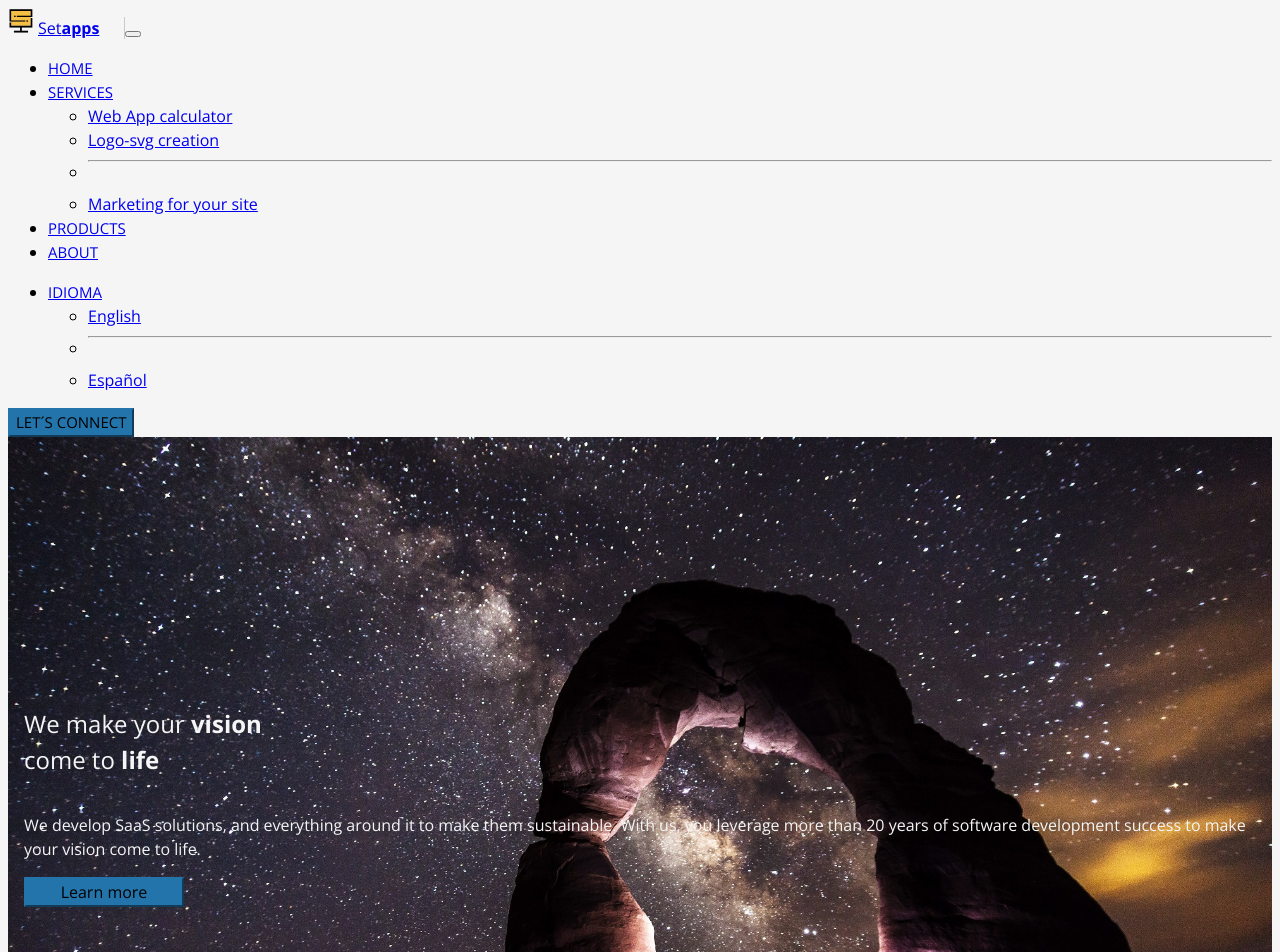
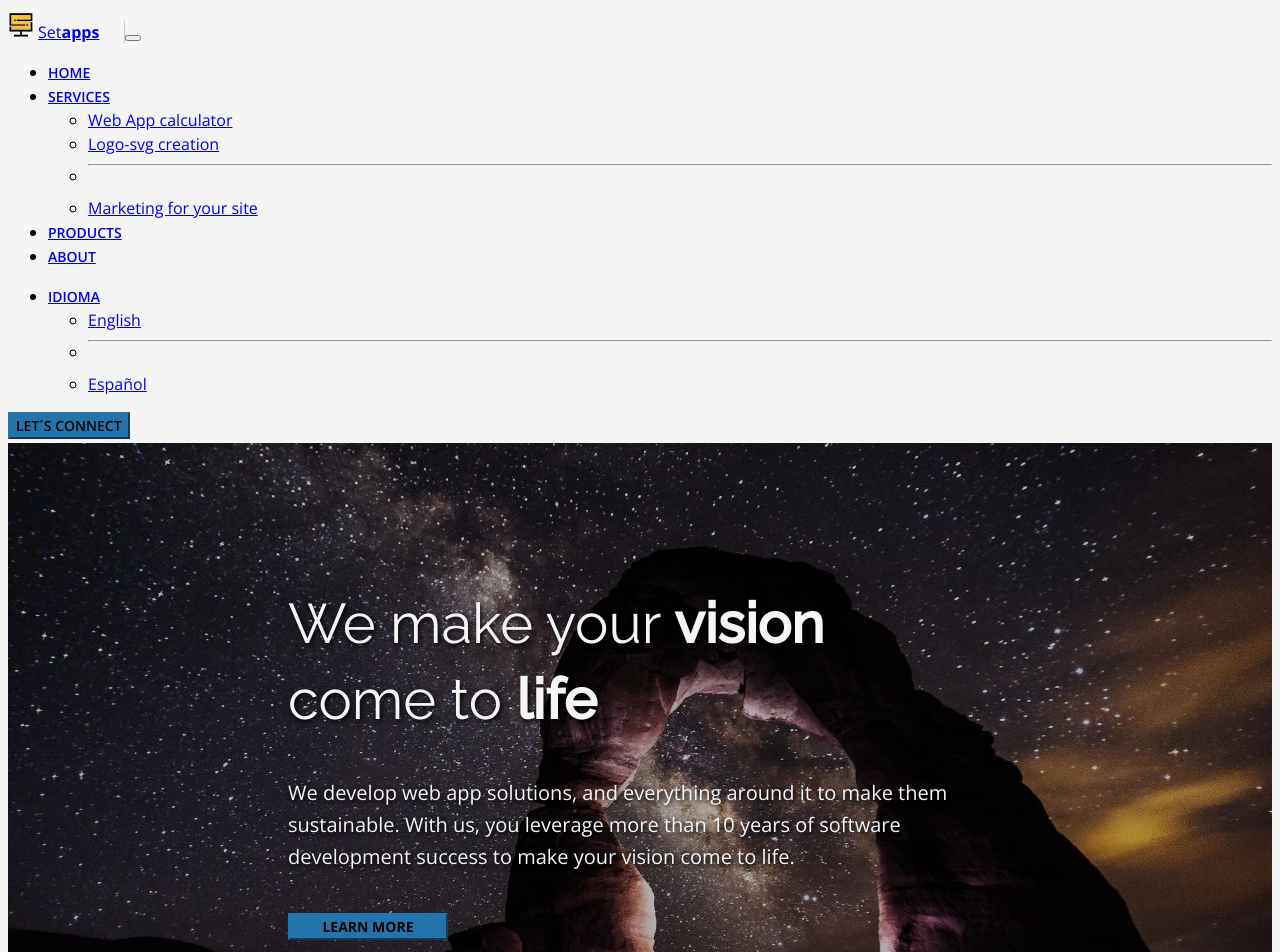
Before and after one commit to exxedridel/next-pj, a Next.js app: page / in a window 1280 px wide. Shown: the top 952 px of the page. Built offline with nearby package versions, Linux system fonts and the light colour scheme.

Commit message:
ADD full hero component styles considering translation

```diff
--- a/public/locale/en.js
+++ b/public/locale/en.js
@@ -10,6 +10,15 @@ export default {
     language: "IDIOMA",
     contactUs: "LET´S CONNECT",
   },
+  hero: {
+    title1: "We make your",
+    title2: "vision",
+    title3: "come to",
+    title4: "life",
+    description:
+      "We develop web app solutions, and everything around it to make them sustainable. With us, you leverage more than 10 years of software development success to make your vision come to life.",
+    learnMore: "Learn more",
+  },
   home: {
     title: "Home",
     description: "This is a example project using i18n",
--- a/public/locale/es.js
+++ b/public/locale/es.js
@@ -10,6 +10,14 @@ export default {
     language: "LANGUAGE",
     contactUs: "CONTÁCTANOS",
   },
+  hero: {
+    title1: "Hacemos de tu",
+    title2: "visión",
+    title3: "una",
+    title4: "realidad",
+    description: "Desarrollamos soluciones web app y todo lo necesario para hacerlas sustentables. Con nosotros, te respaldan más de 10 años de éxito en desarrollo de software para hacer que tu visión cobre vida.",
+    learnMore: "Saber más",
+  },
   home: {
     title: "Inicio",
     description: "Este es un ejemplo de proyecto usando i18n",
--- a/src/components/Hero.js
+++ b/src/components/Hero.js
@@ -1,7 +1,14 @@
 import Image from "next/image";
+import { useRouter } from "next/router";
+import en from "../../public/locale/en";
+import es from "../../public/locale/es";
 import styles from "./Hero.module.css";
 
 const Hero = () => {
+  const router = useRouter();
+  const { locale } = router;
+  const t = locale === "en" ? en : es;
+
   function scrollToContent() {
     const element = document.getElementById("main-content");
     element.scrollIntoView();
@@ -17,19 +24,23 @@ const Hero = () => {
         height={1333}
         priority
       />
-      <div onClick={scrollToContent} className={`container ${styles.overlap}`}>
-        <h1>
-          We make your <b>vision</b>
+      <div
+        onClick={scrollToContent}
+        className={`container flow-normal ${styles.overlap}`}
+      >
+        <h1 className="ff-sans-title fs-900">
+          {t.hero.title1} <b>{t.hero.title2}</b>
           <br />
-          come to <b>life</b>
+          {t.hero.title3} <b>{t.hero.title4}</b>
         </h1>
-        <p>
-          We develop SaaS solutions, and everything around it to make them
-          sustainable. With us, you leverage more than 20 years of software
-          development success to make your vision come to life.
+        <p className="fs-500">
+          {t.hero.description}
         </p>
-        <button className={`btn btn-primary ${styles.navBtn}`} type="submit">
-          Learn more
+        <button
+          className={`btn btn-primary uppercase fs-200 bold-text ${styles.navBtn}`}
+          type="submit"
+        >
+          {t.hero.learnMore}
         </button>
       </div>
     </section>
--- a/src/components/Hero.module.css
+++ b/src/components/Hero.module.css
@@ -8,10 +8,15 @@
 .bgImage {
   background-size: cover;
   width: 100%;
-  height: 90vh;
+  height: 80vh;
   object-fit: cover;
   opacity: 1;
   /* box-shadow: 1px 1px 8px rgba(0, 0, 0, 0.25); */
+}
+@media (min-width: 1700px) {
+   .bgImage {
+      height: 93vh;
+   }
 }
 
 .overlap {
@@ -21,6 +26,16 @@
   margin-inline: 1rem;
   cursor: pointer;
   color: whitesmoke;
+  text-shadow: 1.5px 1.5px 5px #000000;
+}
+
+.overlap > h1 {
+   line-height: 1.35;
+}
+
+.overlap > p {
+   max-width: 44rem;
+   line-height: 1.6;
 }
 
 .navBtn {
--- a/src/components/Navbar.js
+++ b/src/components/Navbar.js
@@ -11,8 +11,8 @@ const Navbar = () => {
   const t = locale === "en" ? en : es;
 
   return (
-    <nav className="navbar navbar-expand-lg bg-light container">
-      <div className={`container-fluid ${styles.navCont}`}>
+    <nav className={`navbar navbar-expand-lg container ${styles.navCont}`}>
+      <div className={`container-fluid`}>
         <a className={`navbar-brand ${styles.navbarBrand}`} href="#">
           <Image
             src="/setapps-logo.svg"
--- a/src/components/Navbar.module.css
+++ b/src/components/Navbar.module.css
@@ -14,7 +14,8 @@
 
 a.navLink,
 .navBtn {
-   font-size: 15px;
+  font-size: 14px;
+  font-weight: 600;
 }
 
 .navBtn {
@@ -29,6 +30,7 @@
 }
 
 .navCont {
+  margin-block: 4px;
   background-color: whitesmoke;
 }
 /* .navCont {
--- a/src/pages/_document.js
+++ b/src/pages/_document.js
@@ -12,7 +12,7 @@ export default function Document() {
         />
 
         <link rel="preconnect" href="https://fonts.googleapis.com" />
-        <link rel="preconnect" href="https://fonts.gstatic.com" crossorigin />
+        <link rel="preconnect" href="https://fonts.gstatic.com" crossOrigin="anonymous" />
         <link
           href="https://fonts.googleapis.com/css2?family=Merriweather:ital,wght@1,300&family=Open+Sans:wght@300;400;500;600;700&family=Raleway:wght@300;400;500&display=swap"
           rel="stylesheet"
--- a/src/pages/about.js
+++ b/src/pages/about.js
@@ -17,8 +17,8 @@ const About = () => {
         <meta name="viewport" content="width=device-width, initial-scale=1" />
       </Head>
       <Navbar />
-      <main>
-        <h1>{t.about.title}</h1>
+      <main className="container">
+        <h1 className="fs-900">{t.about.title}</h1>
         <p>{t.about.description}</p>
       </main>
     </>
--- a/src/pages/index.js
+++ b/src/pages/index.js
@@ -27,8 +27,8 @@ export default function Home() {
       <Navbar />
       <Hero />
       <main className="container">
-        <h1 className="ff-sans-title fs-900">{t.home.title}</h1>
-        <p>{t.home.description}</p>
+        {/* <h1>{t.home.title}</h1>
+        <p>{t.home.description}</p> */}
       </main>
     </>
   );
--- a/src/styles/globals.css
+++ b/src/styles/globals.css
@@ -13,10 +13,10 @@
   /* font-families */
   --ff-serif: "Open Sans", sans-serif;
   --ff-sans-title: "Raleway", sans-serif;
-  --ff-sans-display: "Merriweather", serif;
+  --ff-sans-cursive: "Merriweather", serif;
 
   /* font-sizes */
-  --fs-900: clamp(2.7rem, 6vw + 1rem, 5.5rem);
+  --fs-900: clamp(1.5rem, 4.5vw + 1rem, 3.5rem);
   --fs-800: 2rem;
   --fs-700: 1.75rem;
   --fs-600: 1.5rem;
@@ -66,6 +66,7 @@ h5,
 h6,
 p {
   font-weight: 400;
+  margin: 0;
 }
 
 /* make images easier to work with */
@@ -127,8 +128,8 @@ select {
 .ff-sans-title {
   font-family: var(--ff-sans-title);
 }
-.ff-sans-normal {
-  font-family: var(--ff-sans-display);
+.ff-sans-cursive {
+  font-family: var(--ff-sans-cursive);
 }
 
 .letter-spacing-1 {
@@ -180,6 +181,10 @@ select {
 /* -------------------------------------------- */
 /*                Utility classes               */
 /*----------------------------------------------*/
+
+.bold-text {
+  font-weight: 700;
+}
 
 .flex {
   display: flex;
```
Also changed, not shown: public/night-stars-bg.jpg. Lines whose indentation alone changed are shown as unchanged.
